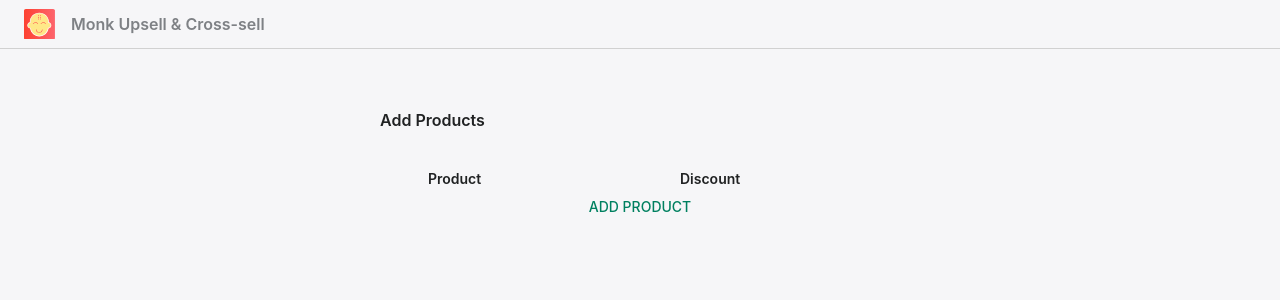
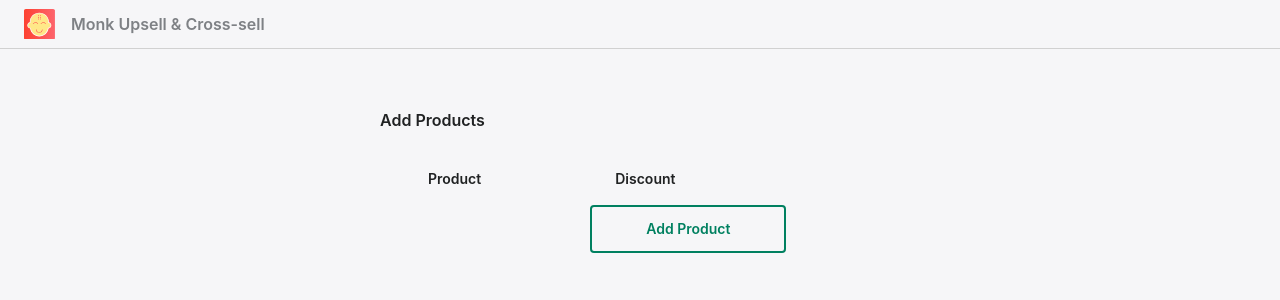
Before and after one commit to gex7777/monk-commerce, a React (Vite) app in the folder monk/: page / in a window 1280 px wide. Shown: the top 300 px of the page. Built offline with nearby package versions, Linux system fonts and the light colour scheme.

Commit message:
create product item scaffold

```diff
--- /dev/null
+++ b/monk/src/components/ProductItem.tsx
@@ -0,0 +1,55 @@
+import { Box, Button, Input, Paper, Stack } from "@mui/material";
+import React from "react";
+import { ReactComponent as DragIcon } from "../assets/drag-icon.svg";
+import { ReactComponent as EditIcon } from "../assets/edit-icon.svg";
+import Popup from "./Popup";
+export default function ProductItem() {
+  return (
+    <Stack alignItems={"center"} gap={"16px"} direction={"row"}>
+      <DragIcon />
+      <div>1.</div>
+      <Paper
+        elevation={0}
+        sx={{
+          boxShadow: "0px 2px 4px 0px #0000001A",
+          display: "flex",
+
+          justifyContent: "space-between",
+          border: "1px solid #00000012",
+          minWidth: "215px",
+          borderRadius: "0",
+
+          height: "32px",
+          fontSize: "14px",
+        }}
+      >
+        <Box
+          sx={{
+            color: "#00000080",
+            fontWeight: 400,
+            fontSize: "14px",
+            lineHeight: "21px",
+            px: "7px",
+            pt: "7px",
+          }}
+        >
+          Select Product
+        </Box>
+        <Popup>
+          <EditIcon />
+        </Popup>
+      </Paper>
+      <Button
+        variant="contained"
+        sx={{
+          textTransform: "none",
+          boxShadow: "none",
+          height: "32px",
+          px: "25px",
+        }}
+      >
+        Add Discount
+      </Button>
+    </Stack>
+  );
+}
--- a/monk/src/components/ProductTable.tsx
+++ b/monk/src/components/ProductTable.tsx
@@ -1,5 +1,6 @@
 import { Box, Button, Stack } from "@mui/material";
 import React, { useReducer } from "react";
+import ProductItem from "./ProductItem";
 type DiscountTypes = "flat" | "%off";
 interface Product {
   id: string;
@@ -46,14 +47,23 @@ function productReducer(
   }
 }
 export default function ProductTable() {
-  const [products, dispatch] = useReducer(productReducer, initialState);
+  const [state, dispatch] = useReducer(productReducer, initialState);
   function addProduct() {
     dispatch({
       type: "add-product",
     });
   }
   return (
-    <Stack sx={{ mt: 3, width: "100%" }}>
+    <Stack
+      gap={2}
+      sx={{
+        mt: 3,
+        width: "fit-content",
+        height: "100%",
+
+        minWidth: "422.467px",
+      }}
+    >
       <Stack sx={{ width: "100%" }} direction="row">
         <div
           style={{
@@ -72,19 +82,41 @@ export default function ProductTable() {
             flex: 1,
             textAlign: "left",
             paddingLeft: "1rem",
+
             fontWeight: 600,
           }}
         >
           Discount
         </div>
       </Stack>
-      {/* <>
-              {products.map((p, idx) => (
-                <ProductItem p={p} idx={idx} dispatch={dispatch} />
-              ))}
-            </> */}
+      <>
+        {state.products.map((p, idx) => (
+          <ProductItem />
+        ))}
+      </>
 
-      <Button onClick={addProduct}>Add Product</Button>
+      <Button
+        variant="outlined"
+        sx={{
+          alignSelf: "flex-end",
+          justifySelf: "center",
+
+          width: "fit-content",
+          textTransform: "none",
+          fontSize: "14px",
+          fontWeight: 600,
+          height: 48,
+          px: "54px",
+          borderColor: (theme) => theme.palette.primary.main,
+          borderWidth: "2px",
+          ":hover": {
+            borderWidth: "2px",
+          },
+        }}
+        onClick={addProduct}
+      >
+        Add Product
+      </Button>
     </Stack>
   );
 }
```
Also changed, not shown: monk/src/MainSection.tsx (deleted, +0 -30 lines).
